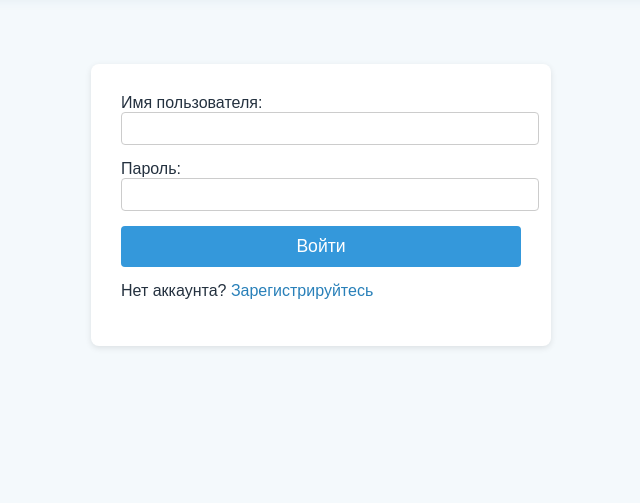
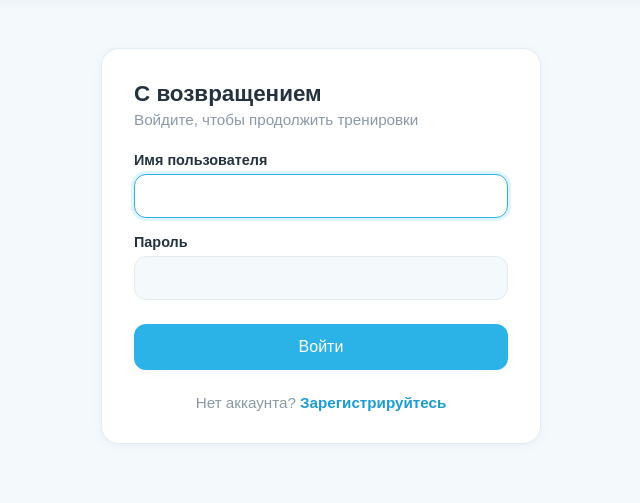
Before and after one commit to MartinIJL7/Poker-charts-trainer, a Flask app: page /login in a window 1280 px wide. Shown: the part 61-564 px from the top of the page, without its empty margins (319-959 px from the left). Run offline with Flask 3, Linux system fonts and the light colour scheme.

Commit message:
feat(auth): redesign login and registration pages
Rebuild both pages on the shared card, input and button styles so the fields and the submit button share the same width. Enter in a field now shows the button as pressed before submitting. Form errors are shown as toasts, a failed login keeps the username with focus on the password, and a taken username on registration clears the field.

```diff
--- a/app.py
+++ b/app.py
@@ -622,9 +622,11 @@ def register():
         username = request.form.get('username', '').strip()
         password = request.form.get('password', '').strip()
         if not username or not password:
-            return render_template('register.html', error='Пожалуйста, заполните все поля')
+            flash('Пожалуйста, заполните все поля', 'error')
+            return render_template('register.html', username=username)
         if User.query.filter_by(username=username).first():
-            return render_template('register.html', error='Такое имя пользователя уже существует')
+            flash('Такое имя пользователя уже существует', 'error')
+            return render_template('register.html')
         user = User(username=username)
         user.set_password(password)
         db.session.add(user)
@@ -651,7 +653,8 @@ def login():
             flash(f'Добро пожаловать, {username}!', 'success')
             next_page = request.args.get('next')
             return redirect(next_page or url_for('index'))
-        return render_template('login.html', error='Неправильные имя пользователя или пароль')
+        flash('Неправильные имя пользователя или пароль', 'error')
+        return render_template('login.html', username=username)
     return render_template('login.html')
 
 
--- /dev/null
+++ b/static/auth.css
@@ -0,0 +1,85 @@
+/* auth.css - login and registration pages only.
+   Cards, inputs and buttons come from the shared .cr-shell design system
+   (cr_design.css); this file covers the centered card and its form layout. */
+
+.cr-shell.au-shell {
+    max-width: 440px;
+    padding-top: var(--cr-space-lg);
+}
+
+.au-shell .au-card {
+    padding: var(--cr-space-xl);
+}
+
+.au-shell .au-title {
+    margin: 0 0 var(--cr-space-xs);
+    font-size: 1.4em;
+    font-weight: 700;
+    color: var(--cr-color-text);
+}
+
+.au-shell .au-subtitle {
+    margin: 0 0 var(--cr-space-lg);
+    color: var(--cr-color-text-muted);
+    font-size: 0.95em;
+}
+
+.au-shell .au-form {
+    display: flex;
+    flex-direction: column;
+    gap: var(--cr-space-md);
+}
+
+.au-shell .au-field {
+    display: flex;
+    flex-direction: column;
+    gap: 6px;
+}
+
+.au-shell .au-label {
+    font-size: 0.9em;
+    font-weight: 600;
+    color: var(--cr-color-text);
+}
+
+/* Inputs and the submit button share the form's full width exactly */
+.au-shell .au-form .cr-input {
+    width: 100%;
+    margin: 0;
+}
+
+.au-shell .au-submit {
+    margin-top: var(--cr-space-sm);
+    height: 46px;
+    font-size: 1em;
+}
+
+/* Enter pressed in a field: show the button as clicked before submitting */
+.cr-shell .cr-btn.is-pressed {
+    background: var(--cr-color-primary-hover);
+    box-shadow: var(--cr-shadow-medium);
+    transform: scale(0.98);
+}
+
+.au-shell .au-switch {
+    margin: var(--cr-space-lg) 0 0;
+    text-align: center;
+    color: var(--cr-color-text-muted);
+    font-size: 0.95em;
+}
+
+.au-shell .au-switch a {
+    color: var(--cr-color-primary-hover);
+    font-weight: 600;
+    text-decoration: none;
+}
+
+.au-shell .au-switch a:hover {
+    text-decoration: underline;
+}
+
+@media screen and (max-width: 600px) {
+    .au-shell .au-card {
+        padding: var(--cr-space-lg) var(--cr-space-md);
+    }
+}
--- /dev/null
+++ b/static/auth.js
@@ -0,0 +1,22 @@
+// auth.js
+// Pressing Enter in a field submits the form natively but gives no visual
+// feedback. Show the submit button as pressed for a moment, then submit it
+// the same way a click would (requestSubmit keeps the required-field checks).
+const PRESS_MS = 140;
+
+document.querySelectorAll('.au-form').forEach(function(form) {
+    const button = form.querySelector('button[type="submit"]');
+    if (!button) return;
+
+    form.addEventListener('keydown', function(event) {
+        if (event.key !== 'Enter' || event.target.tagName !== 'INPUT') return;
+        event.preventDefault();
+        if (button.disabled) return;
+
+        button.classList.add('is-pressed');
+        setTimeout(function() {
+            button.classList.remove('is-pressed');
+            form.requestSubmit(button);
+        }, PRESS_MS);
+    });
+});
--- a/static/style.css
+++ b/static/style.css
@@ -320,10 +320,6 @@ a:hover {
         max-width: 100%;
         padding: 0 10px;
     }
-    .auth-container {
-        margin: 20px auto;
-        padding: 20px;
-    }
     .button-group {
         gap: 6px;
     }
--- a/templates/login.html
+++ b/templates/login.html
@@ -1,39 +1,32 @@
 {% extends "base.html" %}
 {% block title %}Вход{% endblock %}
 {% block header %}Вход в систему{% endblock %}
+
 {% block extra_css %}
-<style>
-    @media screen and (max-width: 640px) {
-        .auth-container input[type="text"],
-        .auth-container input[type="password"] {
-            height: 30px !important;
-            padding: 6px 10px !important;
-            font-size: 15px !important;
-        }
-        .auth-container button[type="submit"] {
-            height: 44px !important;
-            font-size: 16px !important;
-        }
-    }
-</style>
+    <link rel="stylesheet" href="{{ url_for('static', filename='auth.css') }}?v={{ static_version('auth.css') }}">
 {% endblock %}
 
 {% block content %}
-<div class="auth-container" style="max-width: 400px; margin: 40px auto; background: white; padding: 30px; border-radius: 8px; box-shadow: 0 2px 6px rgba(0,0,0,0.1);">
-    <form method="post">
-        <div style="margin-bottom: 15px;">
-            <label>Имя пользователя:</label>
-            <input type="text" name="username" required style="width: 100%; padding: 8px; border: 1px solid #ccc; border-radius: 4px;">
-        </div>
-        <div style="margin-bottom: 15px;">
-            <label>Пароль:</label>
-            <input type="password" name="password" required style="width: 100%; padding: 8px; border: 1px solid #ccc; border-radius: 4px;">
-        </div>
-        <button type="submit" style="width: 100%; padding: 10px; background: #3498db; color: white; border: none; border-radius: 4px; font-size: 1.1em; cursor: pointer;">Войти</button>
-    </form>
-    {% if error %}
-        <p style="color: #c0392b; margin-top: 15px;">{{ error }}</p>
-    {% endif %}
-    <p style="margin-top: 15px;">Нет аккаунта? <a href="{{ url_for('register') }}">Зарегистрируйтесь</a></p>
+<div class="cr-shell au-shell">
+    <div class="cr-card au-card">
+        <h2 class="au-title">С возвращением</h2>
+        <p class="au-subtitle">Войдите, чтобы продолжить тренировки</p>
+        <form method="post" class="au-form">
+            <div class="au-field">
+                <label class="au-label" for="username">Имя пользователя</label>
+                <input class="cr-input" type="text" id="username" name="username" value="{{ username or '' }}" autocomplete="username" required{% if not username %} autofocus{% endif %}>
+            </div>
+            <div class="au-field">
+                <label class="au-label" for="password">Пароль</label>
+                <input class="cr-input" type="password" id="password" name="password" autocomplete="current-password" required{% if username %} autofocus{% endif %}>
+            </div>
+            <button type="submit" class="cr-btn cr-btn--primary cr-btn--full au-submit">Войти</button>
+        </form>
+        <p class="au-switch">Нет аккаунта? <a href="{{ url_for('register') }}">Зарегистрируйтесь</a></p>
+    </div>
 </div>
 {% endblock %}
+
+{% block extra_js %}
+    <script src="{{ url_for('static', filename='auth.js') }}?v={{ static_version('auth.js') }}"></script>
+{% endblock %}
```
Also changed, not shown: templates/register.html (+22 -30 lines).
